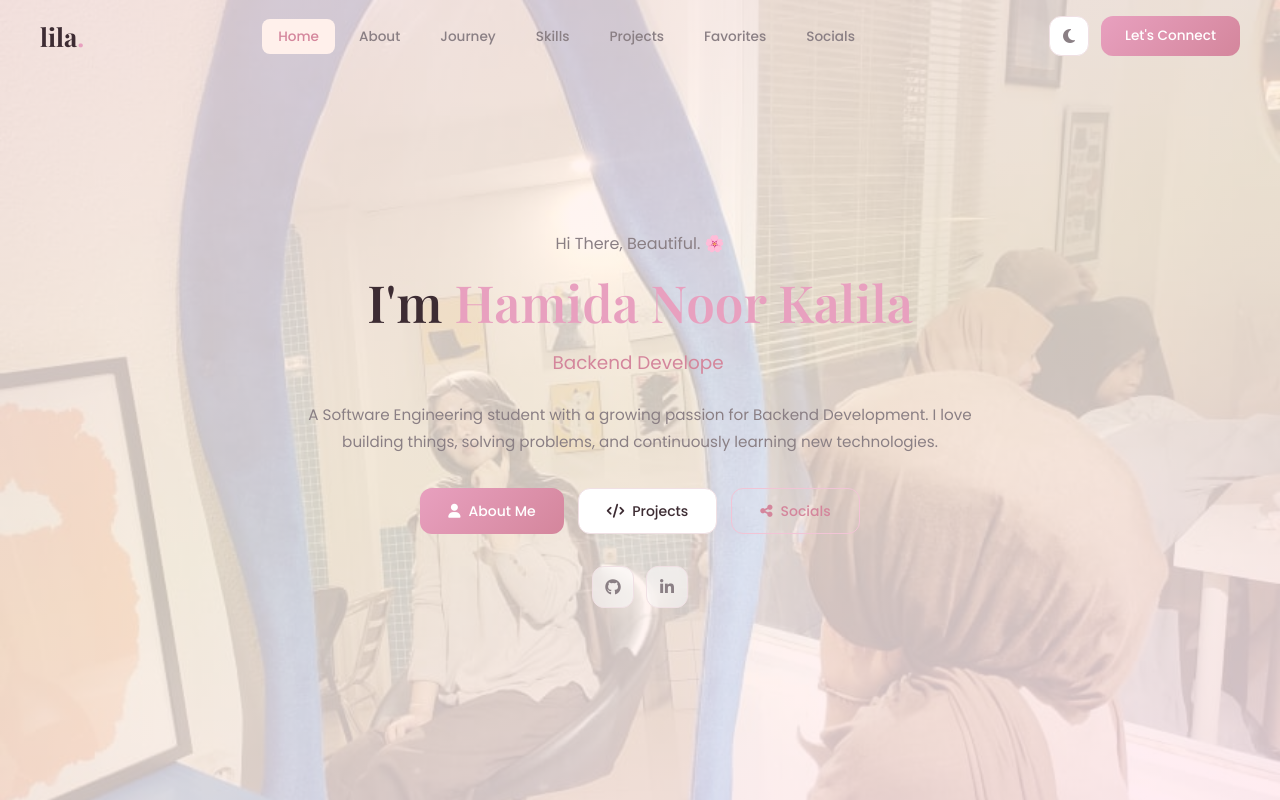
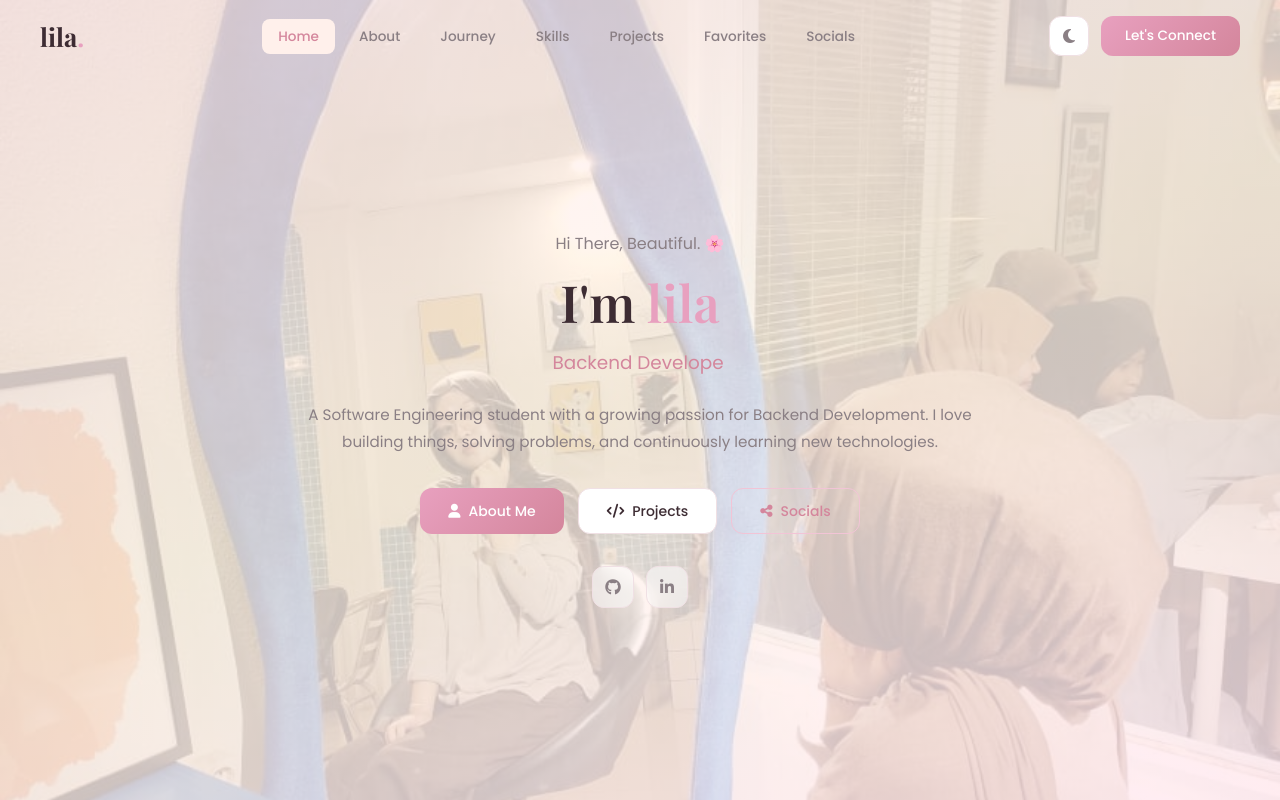
Before and after one commit to lilamentai/Lila-Portofolio, a React (Vite) app: page / in a window 1280 px wide. Shown: the top 800 px of the page. Built offline with nearby package versions, Linux system fonts and the light colour scheme.

Commit message:
change name

```diff
--- a/index.html
+++ b/index.html
@@ -1,18 +1,21 @@
 <!DOCTYPE html>
 <html lang="en">
+
 <head>
   <meta charset="UTF-8">
   <meta name="viewport" content="width=device-width, initial-scale=1.0">
 
   <!-- SEO -->
-  <title>Hamida Noor Kalila — Software Engineering Student & Portfolio</title>
-  <meta name="description" content="Portfolio website of Hamida Noor Kalila, a Software Engineering student passionate about Backend Development, JavaScript, and Node.js.">
-  <meta name="keywords" content="Hamida Noor Kalila, Software Engineering, Backend Developer, Portfolio, JavaScript, Node.js">
-  <meta name="author" content="Hamida Noor Kalila">
+  <title> lila — Software Engineering Student & Portfolio</title>
+  <meta name="description"
+    content="Portfolio website of lila, a Software Engineering student passionate about Backend Development, JavaScript, and Node.js.">
+  <meta name="keywords" content="lila, Software Engineering, Backend Developer, Portfolio, JavaScript, Node.js">
+  <meta name="author" content="lila">
 
   <!-- Open Graph -->
-  <meta property="og:title" content="Hamida Noor Kalila — Portfolio">
-  <meta property="og:description" content="Software Engineering student passionate about Backend Development, JavaScript, and Node.js.">
+  <meta property="og:title" content="lila — Portfolio">
+  <meta property="og:description"
+    content="Software Engineering student passionate about Backend Development, JavaScript, and Node.js.">
   <meta property="og:type" content="website">
   <meta property="og:url" content="https://github.com/lilamentai">
   <meta property="og:image" content="/images/og-image.jpg">
@@ -23,13 +26,17 @@
   <!-- Google Fonts -->
   <link rel="preconnect" href="https://fonts.googleapis.com">
   <link rel="preconnect" href="https://fonts.gstatic.com" crossorigin>
-  <link href="https://fonts.googleapis.com/css2?family=Poppins:wght@300;400;500;600;700&family=Playfair+Display:wght@600;700&display=swap" rel="stylesheet">
+  <link
+    href="https://fonts.googleapis.com/css2?family=Poppins:wght@300;400;500;600;700&family=Playfair+Display:wght@600;700&display=swap"
+    rel="stylesheet">
 
   <!-- Font Awesome Icons -->
   <link rel="stylesheet" href="https://cdnjs.cloudflare.com/ajax/libs/font-awesome/6.5.0/css/all.min.css">
 </head>
+
 <body>
   <div id="root"></div>
   <script type="module" src="/src/main.jsx"></script>
 </body>
+
 </html>
--- a/src/components/About.jsx
+++ b/src/components/About.jsx
@@ -11,9 +11,8 @@ export default function About() {
       <div className="container-custom relative z-10">
         <div
           ref={refHeader}
-          className={`section-header transition-all duration-700 ease-in-out ${
-            isVisibleHeader ? 'opacity-100 translate-y-0' : 'opacity-0 translate-y-[30px]'
-          }`}
+          className={`section-header transition-all duration-700 ease-in-out ${isVisibleHeader ? 'opacity-100 translate-y-0' : 'opacity-0 translate-y-[30px]'
+            }`}
         >
           <span className="section-label">About Me</span>
           <h2 className="section-title">Get to Know Me</h2>
@@ -23,14 +22,13 @@ export default function About() {
         <div className="grid grid-cols-2 gap-[60px] items-center lg:gap-10 md:grid-cols-1 md:gap-8 md:text-center">
           <div
             ref={refImage}
-            className={`relative flex justify-center py-5 md:justify-center transition-all duration-700 ease-in-out ${
-              isVisibleImage ? 'opacity-100 translate-y-0' : 'opacity-0 translate-y-[30px]'
-            }`}
+            className={`relative flex justify-center py-5 md:justify-center transition-all duration-700 ease-in-out ${isVisibleImage ? 'opacity-100 translate-y-0' : 'opacity-0 translate-y-[30px]'
+              }`}
           >
             <div className="relative w-full max-w-[360px] bg-surface p-3 rounded-[24px] border-[3px] border-dashed border-primary shadow-[16px_16px_0_var(--primary-soft),0_16px_40px_var(--shadow-color)] -rotate-3 transition-all duration-[0.4s] hover:rotate-0 hover:scale-105 hover:shadow-[8px_8px_0_var(--primary-soft),0_20px_40px_var(--shadow-strong)] float-sparkle md:max-w-[300px]">
               <img
                 src={profileImg}
-                alt="Hamida Noor Kalila"
+                alt="lila"
                 className="w-full h-[400px] md:h-[330px] rounded-[14px] object-cover object-top"
               />
             </div>
@@ -38,11 +36,10 @@ export default function About() {
 
           <div
             ref={refText}
-            className={`transition-all duration-700 ease-in-out ${
-              isVisibleText ? 'opacity-100 translate-y-0' : 'opacity-0 translate-y-[30px]'
-            }`}
+            className={`transition-all duration-700 ease-in-out ${isVisibleText ? 'opacity-100 translate-y-0' : 'opacity-0 translate-y-[30px]'
+              }`}
           >
-            <h3 className="font-playfair text-text-heading text-2xl mb-4">Hamida Noor Kalila</h3>
+            <h3 className="font-playfair text-text-heading text-2xl mb-4">lila</h3>
             <p className="text-[0.95rem] text-text-body mb-4 leading-[1.8]">
               Sup! I'm Lila, Software Engineering yang lagi belajar dan proses jadi backend
               developer. Sekarang lagi fokus belajar JavaScript, Node.js, dan dunia coding yang sometimes
--- a/src/components/Contact.jsx
+++ b/src/components/Contact.jsx
@@ -7,7 +7,7 @@ export default function Contact() {
   const socials = [
     {
       name: 'LinkedIn',
-      handle: 'Hamida Noor Kalila',
+      handle: 'lila',
       icon: 'fa-linkedin-in',
       url: 'https://www.linkedin.com/in/hamida-noor-kalila-2269b6387'
     },
--- a/src/components/Hero.jsx
+++ b/src/components/Hero.jsx
@@ -68,13 +68,12 @@ export default function Hero() {
       <div className="container-custom relative z-10 flex flex-col items-center text-center pt-[120px] pb-20">
         <div
           ref={refContent}
-          className={`max-w-[680px] transition-all duration-700 ease-in-out ${
-            isVisibleContent ? 'opacity-100 translate-y-0' : 'opacity-0 translate-y-[30px]'
-          }`}
+          className={`max-w-[680px] transition-all duration-700 ease-in-out ${isVisibleContent ? 'opacity-100 translate-y-0' : 'opacity-0 translate-y-[30px]'
+            }`}
         >
           <p className="font-poppins text-base mb-2 hero-text-subtle">Hi There, Beautiful. 🌸</p>
           <h1 className="text-[3.2rem] mb-2 lg:text-[2.6rem] md:text-[2.4rem] sm:text-[2rem] sm:mb-1 font-playfair hero-text-heading">
-            I'm <span className="hero-text-primary">Hamida Noor Kalila</span>
+            I'm <span className="hero-text-primary">lila</span>
           </h1>
           <p className="font-poppins text-[1.15rem] font-normal hero-text-accent min-h-[32px] mb-5 sm:text-base">
             <span>{text}</span>
```
